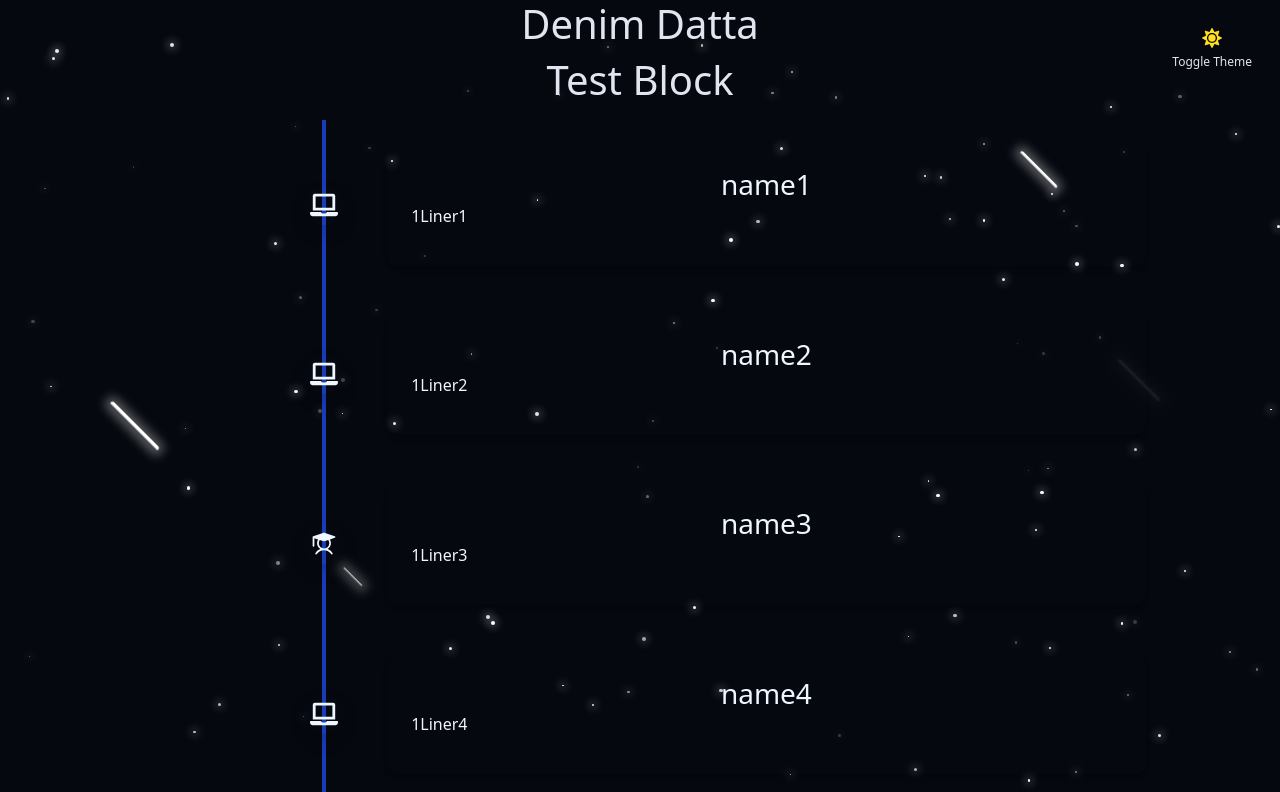
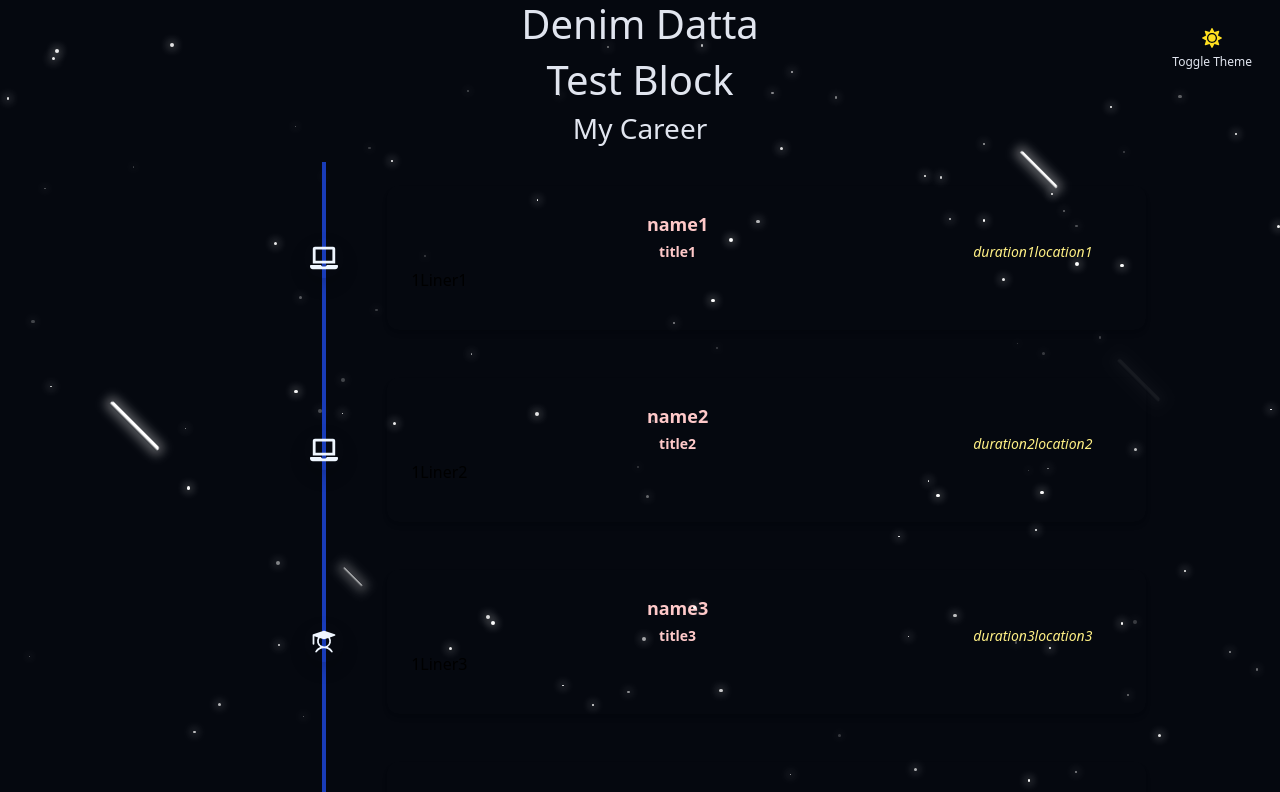
Before and after one commit to denimdatta/denimdatta.github.io, a React (Vite) app: page / in a window 1280 px wide. Shown: the top 792 px of the page. Built offline with nearby package versions, Linux system fonts and the light colour scheme.

Commit message:
Update Career Timeline

```diff
--- a/src/components/Timeline.tsx
+++ b/src/components/Timeline.tsx
@@ -62,8 +62,9 @@ function Timeline() {
     return (
         <div>
             <h1>Test Block</h1>
+            <h3>My Career</h3>
             <div
-                className="flex flex-col md:grid grid-cols-10 mx-auto p-2 text-blue-50"
+                className="flex flex-col md:grid grid-cols-10 mx-auto p-2 text-blue-50 z-1"
             >
                 {timelineElementsTest.map((te, index) => (
                     <div key={index} className="flex md:contents">
@@ -80,8 +81,17 @@ function Timeline() {
                         <div
                             className={`bg-${te.color} col-start-4 col-end-10 p-4 rounded-xl my-4 shadow-md`}
                         >
-                            <h3 className="font-semibold text-lg mb-1">{te.name}</h3>
-                            <p className="leading-tight text-justify">
+                            <div className="w-full inline-block">
+                                <div className="w-[75%] mb-1 inline-block text-red-200">
+                                    <p className="h-1/2 font-semibold text-lg mb-1">{te.name}</p>
+                                    <p className="h-1/2 font-semibold text-sm mb-1">{te.title}</p>
+                                </div>
+                                <div className="w-[25%] mb-1 inline-block text-yellow-200">
+                                    <p className="h-1/2 right-0 font-thin text-sm text-right mb-1 p-0 italic inline-block">{te.duration}</p>
+                                    <p className="h-1/2 right-0 font-thin text-sm text-right mb-1 p-0 italic inline-block">{te.location}</p>
+                                </div>
+                            </div>
+                            <p className="leading-tight text-justify text-black">
                                 {te.synopsis}
                             </p>
                         </div>
```
